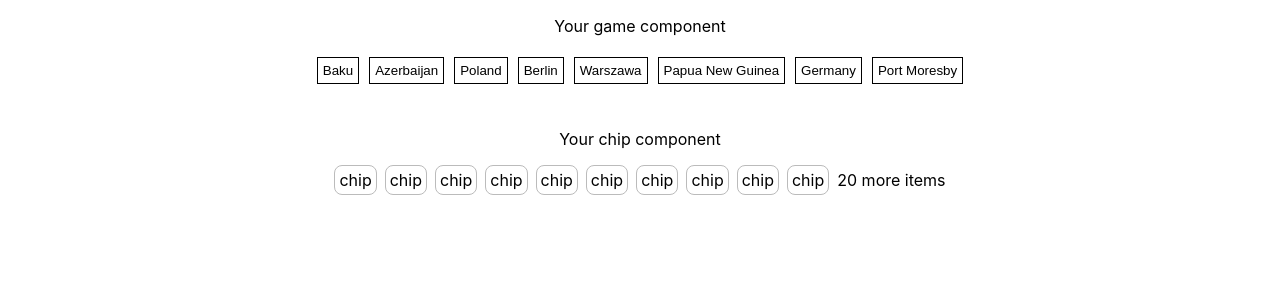
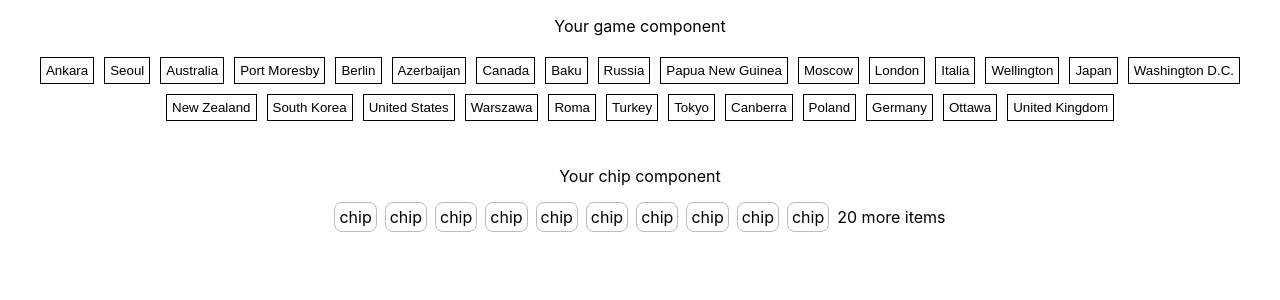
Before and after one commit to artscomi/kata, a React (Create React App) app: page / in a window 1280 px wide. Shown: the top 300 px of the page. Built offline with nearby package versions, Linux system fonts and the light colour scheme.

Commit message:
feat(): add cities

```diff
--- a/src/components/CountryCapitalGame.tsx
+++ b/src/components/CountryCapitalGame.tsx
@@ -8,6 +8,16 @@ export default function CountryCapitalGame() {
     Azerbaijan: "Baku",
     Poland: "Warszawa",
     "Papua New Guinea": "Port Moresby",
+    Italia: "Roma",
+    "United States": "Washington D.C.",
+    "United Kingdom": "London",
+    "South Korea": "Seoul",
+    Japan: "Tokyo",
+    Turkey: "Ankara",
+    "New Zealand": "Wellington",
+    Australia: "Canberra",
+    Canada: "Ottawa",
+    Russia: "Moscow",
   };
 
   const [clickedButton, setClickedButton] = useState("");
@@ -55,6 +65,7 @@ export default function CountryCapitalGame() {
   return (
     <div>
       <p>Your game component</p>
+      {shuffledData.length === 0 && <p>You win!</p>}
       {shuffledData.map((el) => (
         <button
           style={{
```
